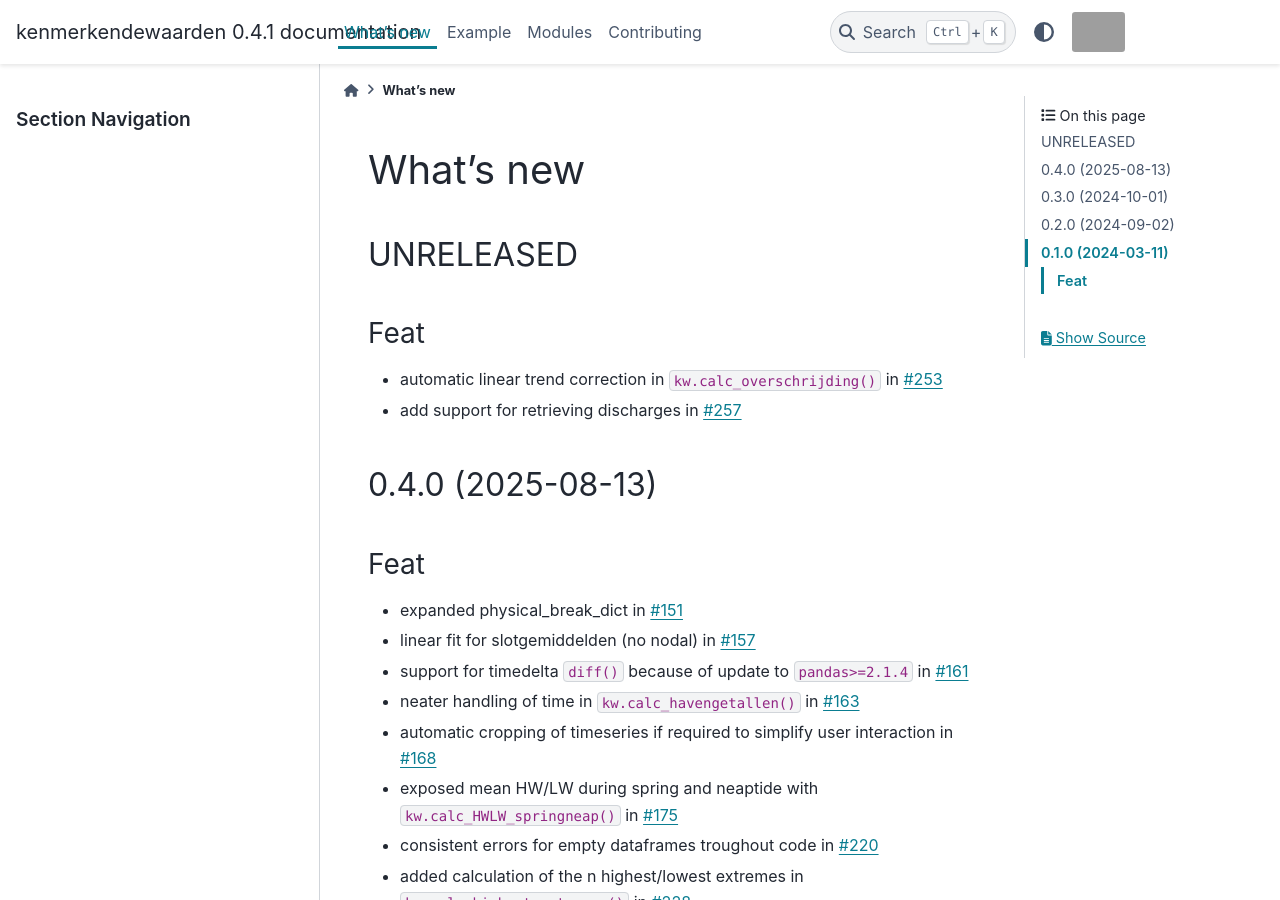
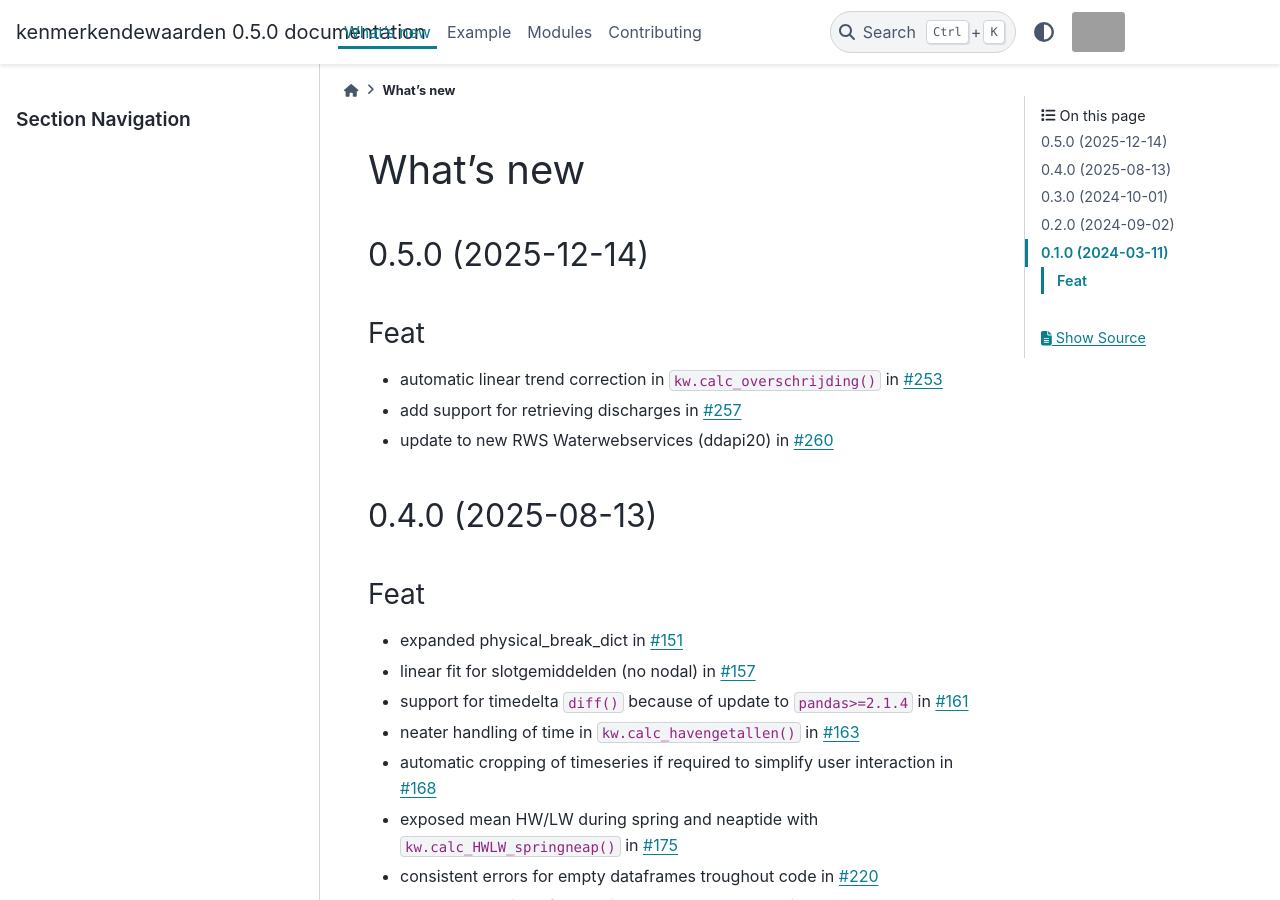
Before and after one commit to Deltares-research/kenmerkendewaarden, a Sphinx documentation site: the page built from docs/whats-new.md, in a window 1280 px wide and 900 px high. Built offline with Sphinx 7.4.7 and the PyData theme 0.15.4, drawn with Linux system fonts in a browser that asks for light colours; grey boxes are pictures that could not be loaded.

Commit message:
239 create 050 release (#266)
* Bump version: 0.4.1 → 0.5.0

* updated whatsnew header

* updated contributing

```diff
--- a/docs/whats-new.md
+++ b/docs/whats-new.md
@@ -1,10 +1,11 @@
 # What's new
 
-## UNRELEASED
+## 0.5.0 (2025-12-14)
 
 ### Feat
 - automatic linear trend correction in `kw.calc_overschrijding()` in [#253](https://github.com/Deltares-research/kenmerkendewaarden/pull/253)
 - add support for retrieving discharges in [#257](https://github.com/Deltares-research/kenmerkendewaarden/pull/257)
+- update to new RWS Waterwebservices (ddapi20) in [#260](https://github.com/Deltares-research/kenmerkendewaarden/issues/260)
 
 
 ## 0.4.0 (2025-08-13)
--- a/kenmerkendewaarden/__init__.py
+++ b/kenmerkendewaarden/__init__.py
@@ -4,7 +4,7 @@ Derive indicators from waterlevel measurements
 
 __author__ = """Jelmer Veenstra"""
 __email__ = "jelmer.veenstra@deltares.nl"
-__version__ = "0.4.1"
+__version__ = "0.5.0"
 
 from kenmerkendewaarden.data_retrieve import *
 from kenmerkendewaarden.data_analysis import *
--- a/pyproject.toml
+++ b/pyproject.toml
@@ -4,7 +4,7 @@ build-backend = "setuptools.build_meta"
 
 [project]
 name = "kenmerkendewaarden"
-version = "0.4.1"
+version = "0.5.0"
 maintainers = [{ name = "Jelmer Veenstra", email = "jelmer.veenstra@deltares.nl" }]
 description = "Derive indicators from waterlevel measurements"
 readme = "README.md"
```
Also changed, not shown: docs/CONTRIBUTING.md (+2 -0 lines), .bumpversion.cfg.
